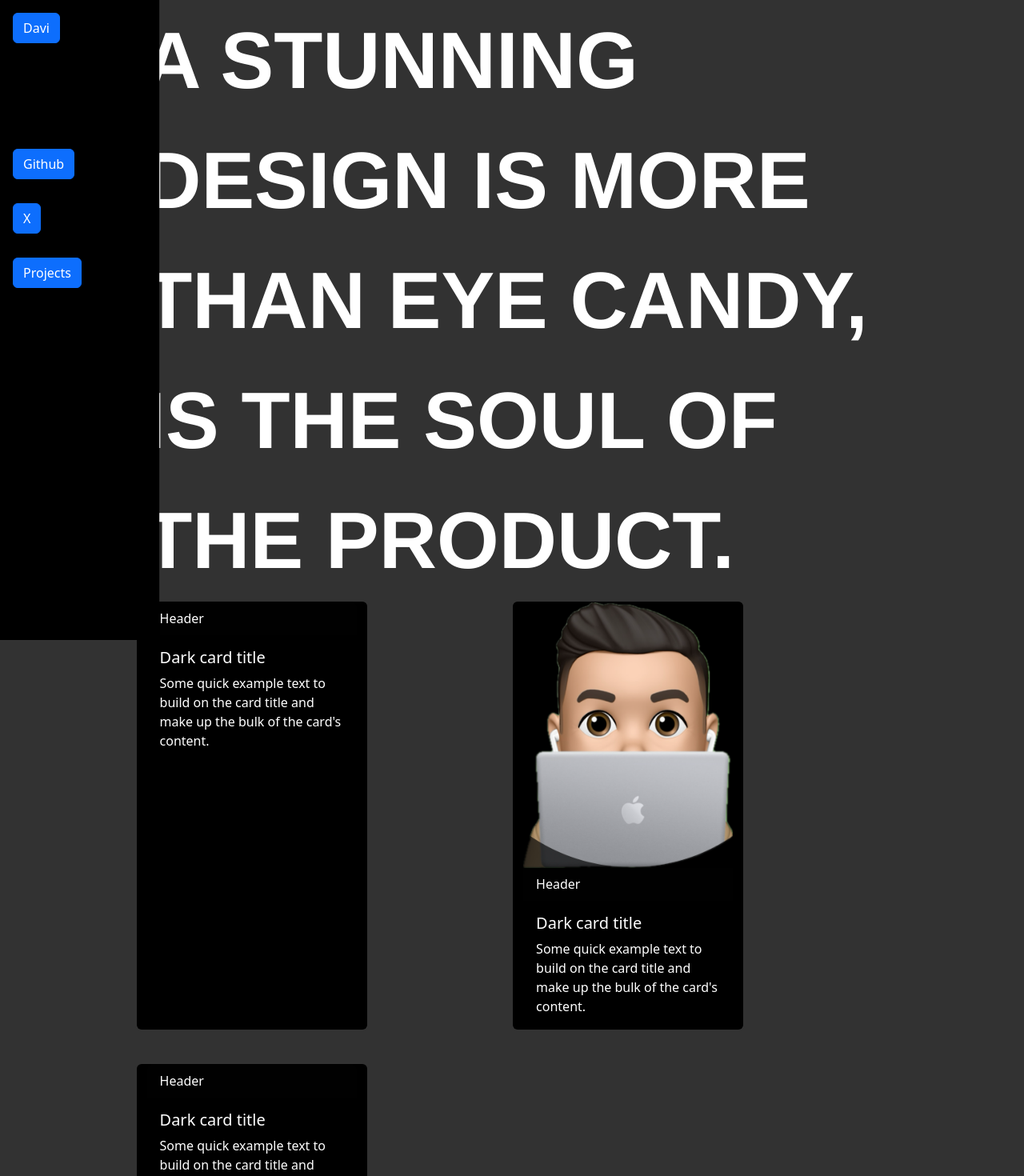
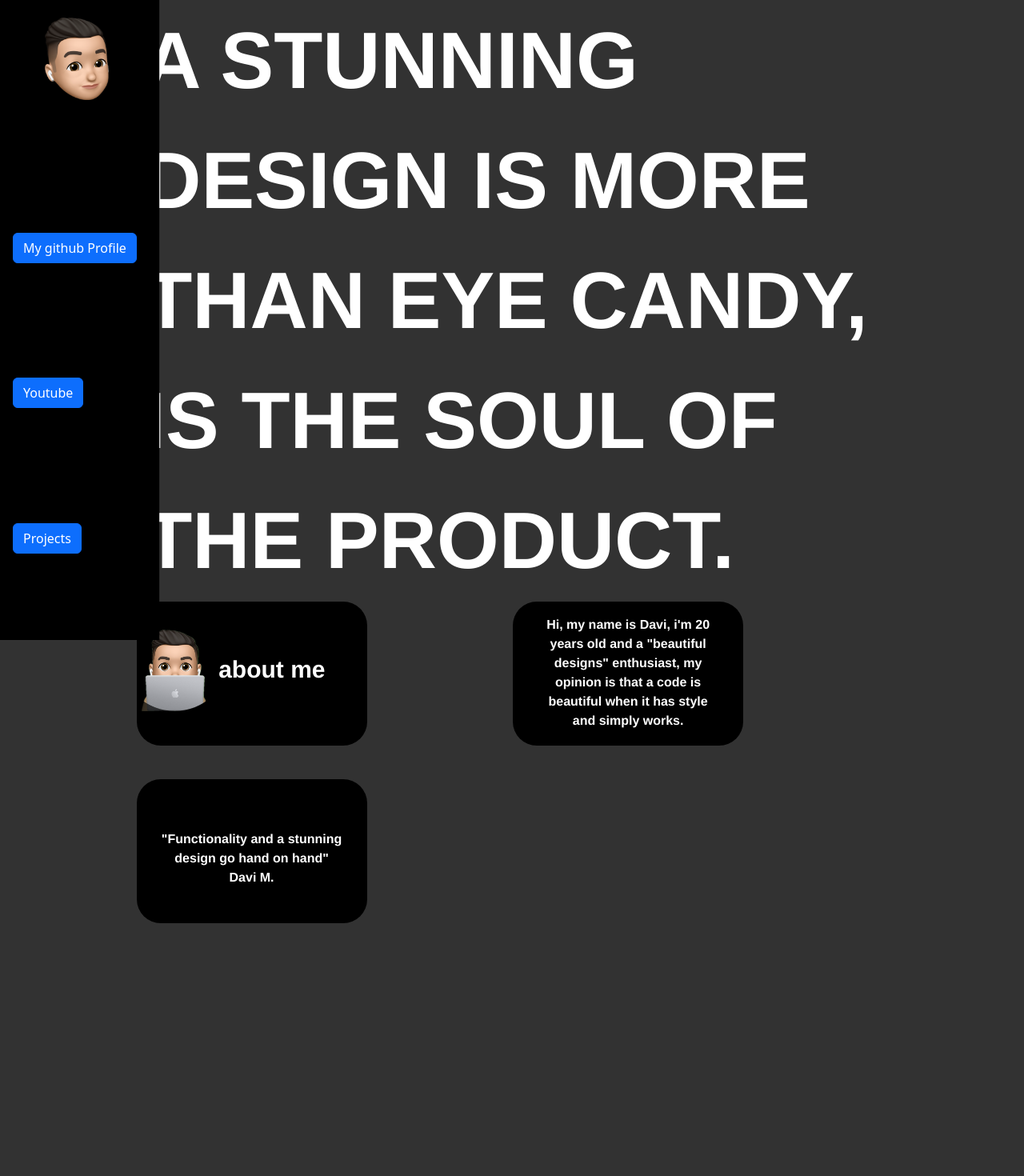
Before and after one commit to Stealerwolf/PORTFOLIO, a React (Vite) app in the folder portfolio/: page / in a window 1280 px wide. Shown: the top 1470 px of the page at 80% size. After the commit the page ends 1170 px from the top, so only its background shows below. Built offline with nearby package versions, Linux system fonts and the light colour scheme.

Commit message:
more stuff

```diff
--- a/portfolio/src/components/Cards.tsx
+++ b/portfolio/src/components/Cards.tsx
@@ -4,33 +4,27 @@ function Cards() {
   return (
     <div className="row row-cols-1 row-cols-md-3 g-4">
       <div className="card text-bg-dark mb-3  " style={{ maxWidth: "18rem" }}>
-        <div className="card-header">Header</div>
         <div className="card-body">
-          <h5 className="card-title">Dark card title</h5>
           <p className="card-text">
-            Some quick example text to build on the card title and make up the
-            bulk of the card's content.
+            <img src={Assunto} className="card-img-top" alt="profileMemoji" />
+            <h1 className="about-me">about me</h1>
           </p>
         </div>
       </div>
       <div className="card text-bg-dark mb-3  " style={{ maxWidth: "18rem" }}>
-        <img src={Assunto} className="card-img-top" alt="yeah" />
-        <div className="card-header">Header</div>
         <div className="card-body">
-          <h5 className="card-title">Dark card title</h5>
-          <p className="card-text">
-            Some quick example text to build on the card title and make up the
-            bulk of the card's content.
+          <p className="card-text-2">
+            Hi, my name is Davi, i'm 20 years old and a "beautiful designs"
+            enthusiast, my opinion is that a code is beautiful when it has style
+            and simply works.
           </p>
         </div>
       </div>
       <div className="card text-bg-dark mb-3 " style={{ maxWidth: "18rem" }}>
-        <div className="card-header">Header</div>
         <div className="card-body">
-          <h5 className="card-title">Dark card title</h5>
-          <p className="card-text">
-            Some quick example text to build on the card title and make up the
-            bulk of the card's content.
+          <p className="card-text-3">
+            "Functionality and a stunning design go hand on hand"
+            <br /> Davi M.
           </p>
         </div>
       </div>
--- a/portfolio/src/components/Offcanvas.tsx
+++ b/portfolio/src/components/Offcanvas.tsx
@@ -1,3 +1,5 @@
+import Assunto2 from "../Images/Assunto2.png";
+
 function Offcanvas() {
   return (
     <div
@@ -9,15 +11,11 @@ function Offcanvas() {
       <div className="offcanvas-header">
         <h5 className="offcanvas-title" id="offcanvasLabel">
           <div>
-            <button
-              className="btn btn-primary nome"
-              type="button"
-              data-bs-toggle="offcanvas"
-              data-bs-target="#offcanvasRight"
-              aria-controls="offcanvasRight"
-            >
-              Davi
-            </button>
+            <img
+              src={Assunto2}
+              className="card-img-offcanvas"
+              alt="profileMemoji"
+            />
           </div>
         </h5>
         <button
@@ -30,26 +28,14 @@ function Offcanvas() {
       <div className="offcanvas-body">
         <div></div>
         <div>
-          <button
-            className="btn btn-primary"
-            type="button"
-            data-bs-toggle="offcanvas"
-            data-bs-target="#offcanvasRight"
-            aria-controls="offcanvasRight"
-          >
-            Github
-          </button>
+          <a href="https://github.com/Stealerwolf" className="btn btn-primary">
+            My github Profile
+          </a>
         </div>
         <div>
-          <button
-            className="btn btn-primary"
-            type="button"
-            data-bs-toggle="offcanvas"
-            data-bs-target="#offcanvasRight"
-            aria-controls="offcanvasRight"
-          >
-            X
-          </button>
+          <a href="https://github.com/Stealerwolf" className="btn btn-primary">
+            Youtube
+          </a>
         </div>
         <div>
           <button
--- a/portfolio/src/main.css
+++ b/portfolio/src/main.css
@@ -12,7 +12,8 @@
 }
 
 .btn {
-  margin-bottom: 30px;
+  margin-bottom: 10px;
+  margin-top: 80%;
 }
 
 .nome {
@@ -31,4 +32,40 @@
   background-color: black !important;
   margin-left: 14%;
   margin-top: 2%;
+  border-radius: 30px;
+  height: 180px;
 }
+.card-img-top {
+  width: 80px;
+  margin-left: -10%;
+  margin-top: 8%;
+}
+.card-img-offcanvas {
+  width: 80px;
+  margin-left: 50%;
+  margin-top: 8%;
+}
+.about-me {
+  float: right;
+  margin-top: 50px;
+  font-size: 30px;
+  margin-right: 10%;
+  font-family: "HelveticaNeue-Light", "Helvetica Neue Light", "Helvetica Neue",
+    Helvetica, Arial, "Lucida Grande", sans-serif;
+  font-weight: bold;
+}
+.card-text-2 {
+  font-family: "HelveticaNeue-Light", "Helvetica Neue Light", "Helvetica Neue",
+    Helvetica, Arial, "Lucida Grande", sans-serif;
+  font-weight: bold;
+  font-size: 16px;
+  text-align: center;
+}
+.card-text-3 {
+  font-family: "HelveticaNeue-Light", "Helvetica Neue Light", "Helvetica Neue",
+    Helvetica, Arial, "Lucida Grande", sans-serif;
+  font-weight: bold;
+  font-size: 16px;
+  text-align: center;
+  margin-top: 20%;
+}
```
Also changed, not shown: portfolio/src/Images/Assunto2.png (added).
